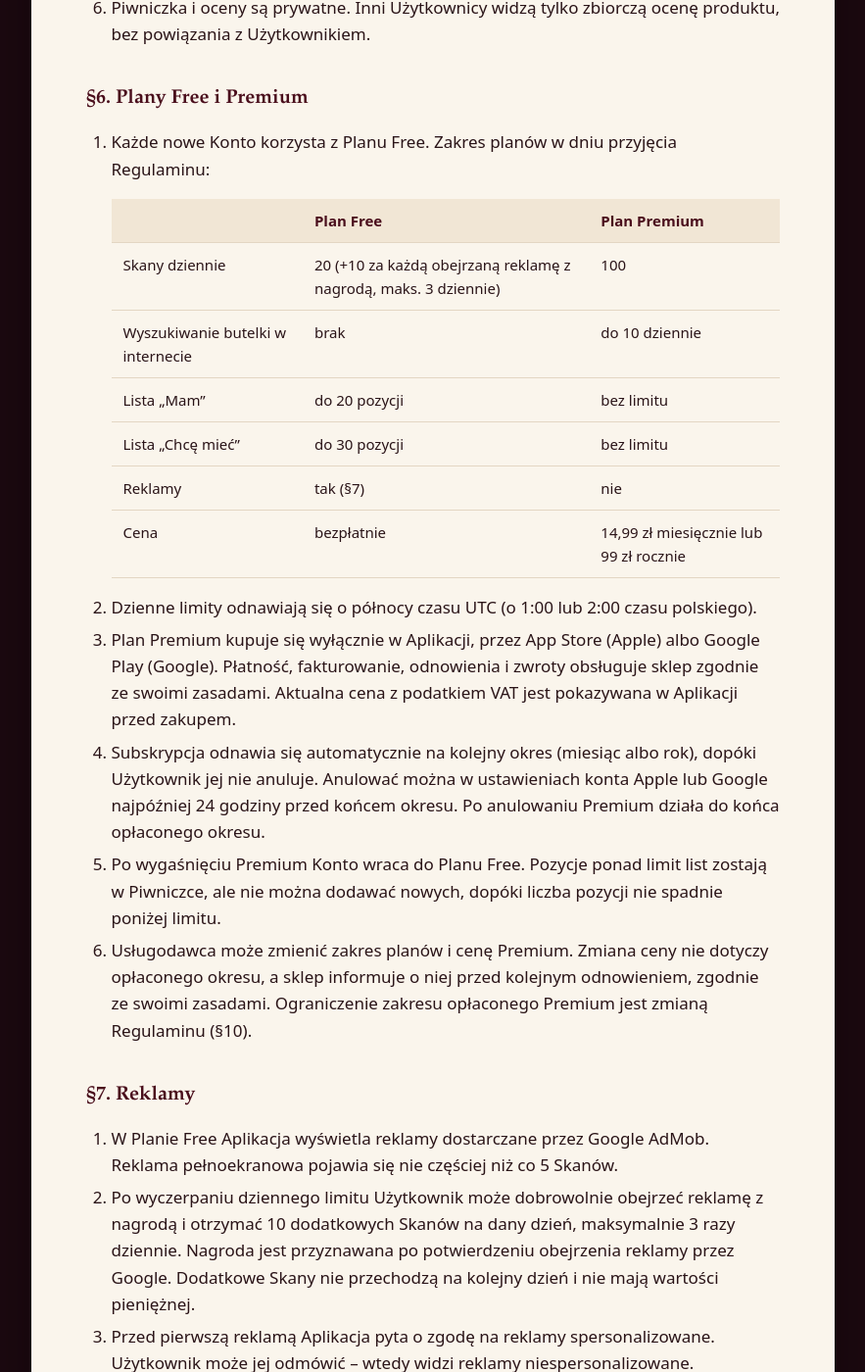
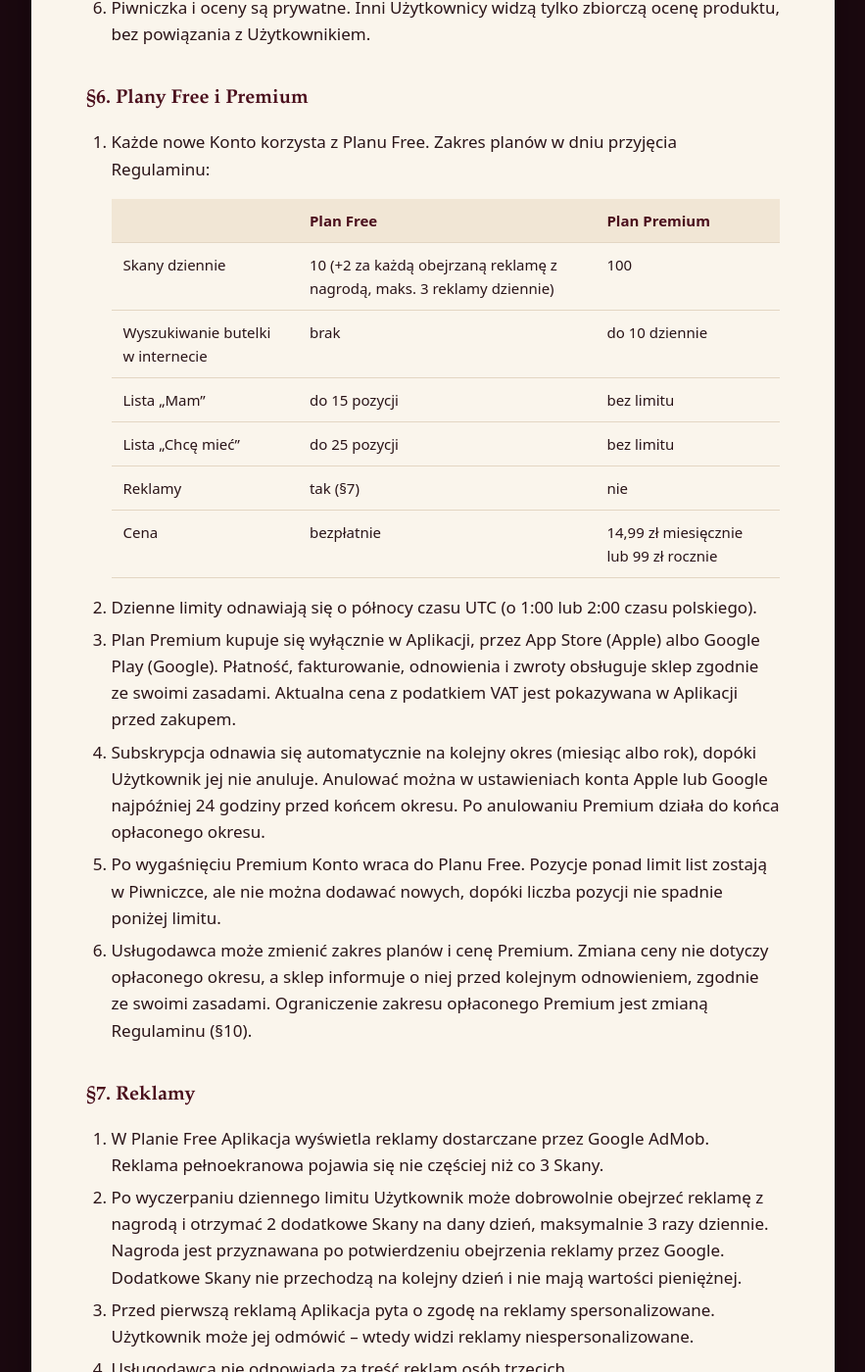
Before and after one commit to jandabrowski2002/cellar, a Jekyll site: the page built from regulamin.md, in a window 1280 px wide and 1400 px high, scrolled down 3355 px. Shown: the whole window at 98% size, without its empty margins (198-1081 px from the left). Built offline with Jekyll 4.4.1, drawn with Linux system fonts in a browser that asks for light colours.

Commit message:
Regulamin: nowe limity planu Free (10 skanów, +2 za reklamę, Mam 15, Chcę mieć 25, reklama co 3 skany)

```diff
--- a/regulamin.md
+++ b/regulamin.md
@@ -66,10 +66,10 @@ description: Zasady korzystania z aplikacji mobilnej Cellar.
 
    | | Plan Free | Plan Premium |
    | --- | --- | --- |
-   | Skany dziennie | 20 (+10 za każdą obejrzaną reklamę z nagrodą, maks. 3 dziennie) | 100 |
+   | Skany dziennie | 10 (+2 za każdą obejrzaną reklamę z nagrodą, maks. 3 reklamy dziennie) | 100 |
    | Wyszukiwanie butelki w internecie | brak | do 10 dziennie |
-   | Lista „Mam” | do 20 pozycji | bez limitu |
-   | Lista „Chcę mieć” | do 30 pozycji | bez limitu |
+   | Lista „Mam” | do 15 pozycji | bez limitu |
+   | Lista „Chcę mieć” | do 25 pozycji | bez limitu |
    | Reklamy | tak (§7) | nie |
    | Cena | bezpłatnie | 14,99 zł miesięcznie lub 99 zł rocznie |
 
@@ -81,8 +81,8 @@ description: Zasady korzystania z aplikacji mobilnej Cellar.
 
 ## §7. Reklamy
 
-1. W Planie Free Aplikacja wyświetla reklamy dostarczane przez Google AdMob. Reklama pełnoekranowa pojawia się nie częściej niż co 5 Skanów.
-2. Po wyczerpaniu dziennego limitu Użytkownik może dobrowolnie obejrzeć reklamę z nagrodą i otrzymać 10 dodatkowych Skanów na dany dzień, maksymalnie 3 razy dziennie. Nagroda jest przyznawana po potwierdzeniu obejrzenia reklamy przez Google. Dodatkowe Skany nie przechodzą na kolejny dzień i nie mają wartości pieniężnej.
+1. W Planie Free Aplikacja wyświetla reklamy dostarczane przez Google AdMob. Reklama pełnoekranowa pojawia się nie częściej niż co 3 Skany.
+2. Po wyczerpaniu dziennego limitu Użytkownik może dobrowolnie obejrzeć reklamę z nagrodą i otrzymać 2 dodatkowe Skany na dany dzień, maksymalnie 3 razy dziennie. Nagroda jest przyznawana po potwierdzeniu obejrzenia reklamy przez Google. Dodatkowe Skany nie przechodzą na kolejny dzień i nie mają wartości pieniężnej.
 3. Przed pierwszą reklamą Aplikacja pyta o zgodę na reklamy spersonalizowane. Użytkownik może jej odmówić – wtedy widzi reklamy niespersonalizowane.
 4. Usługodawca nie odpowiada za treść reklam osób trzecich.
 
```
